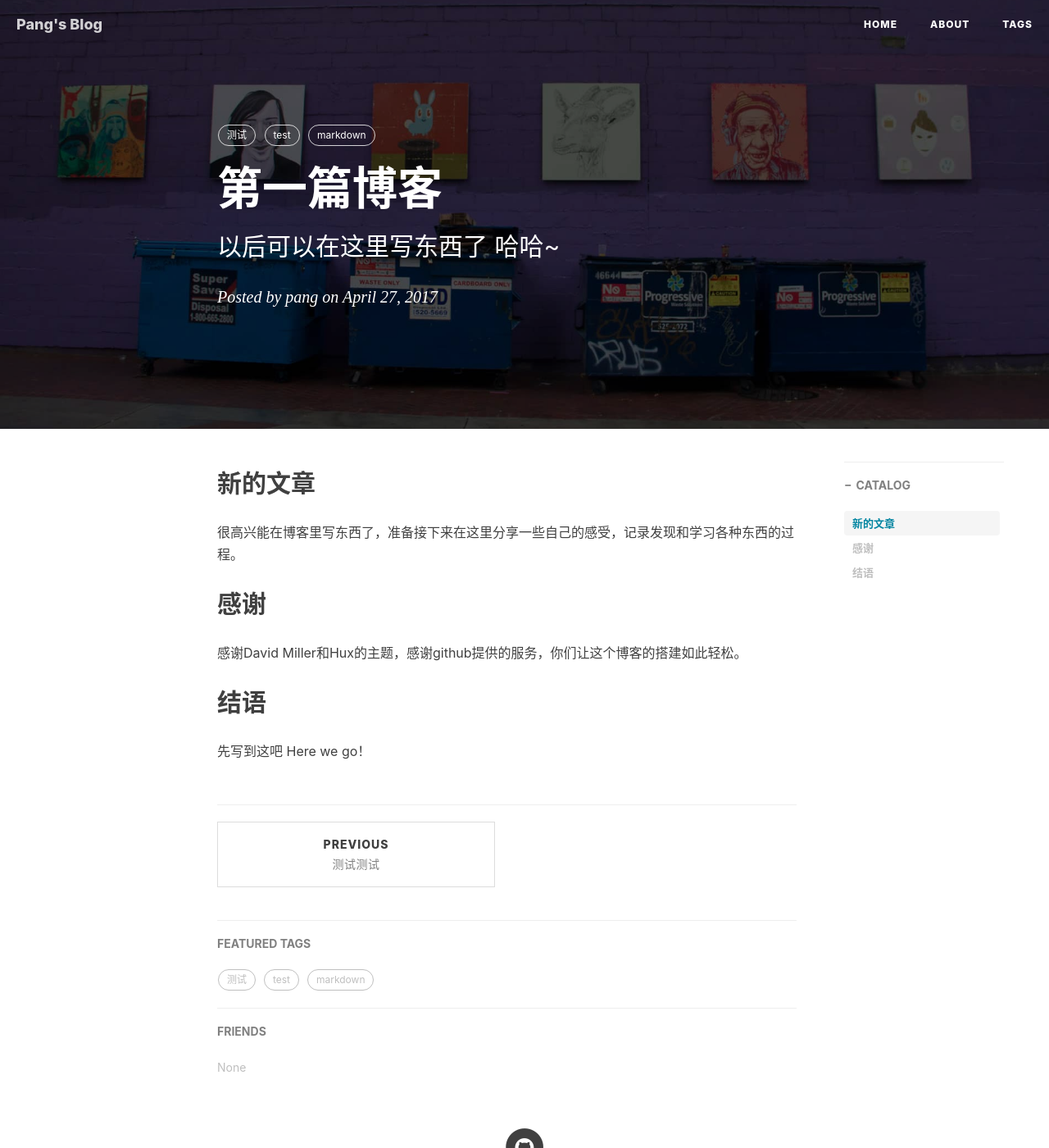
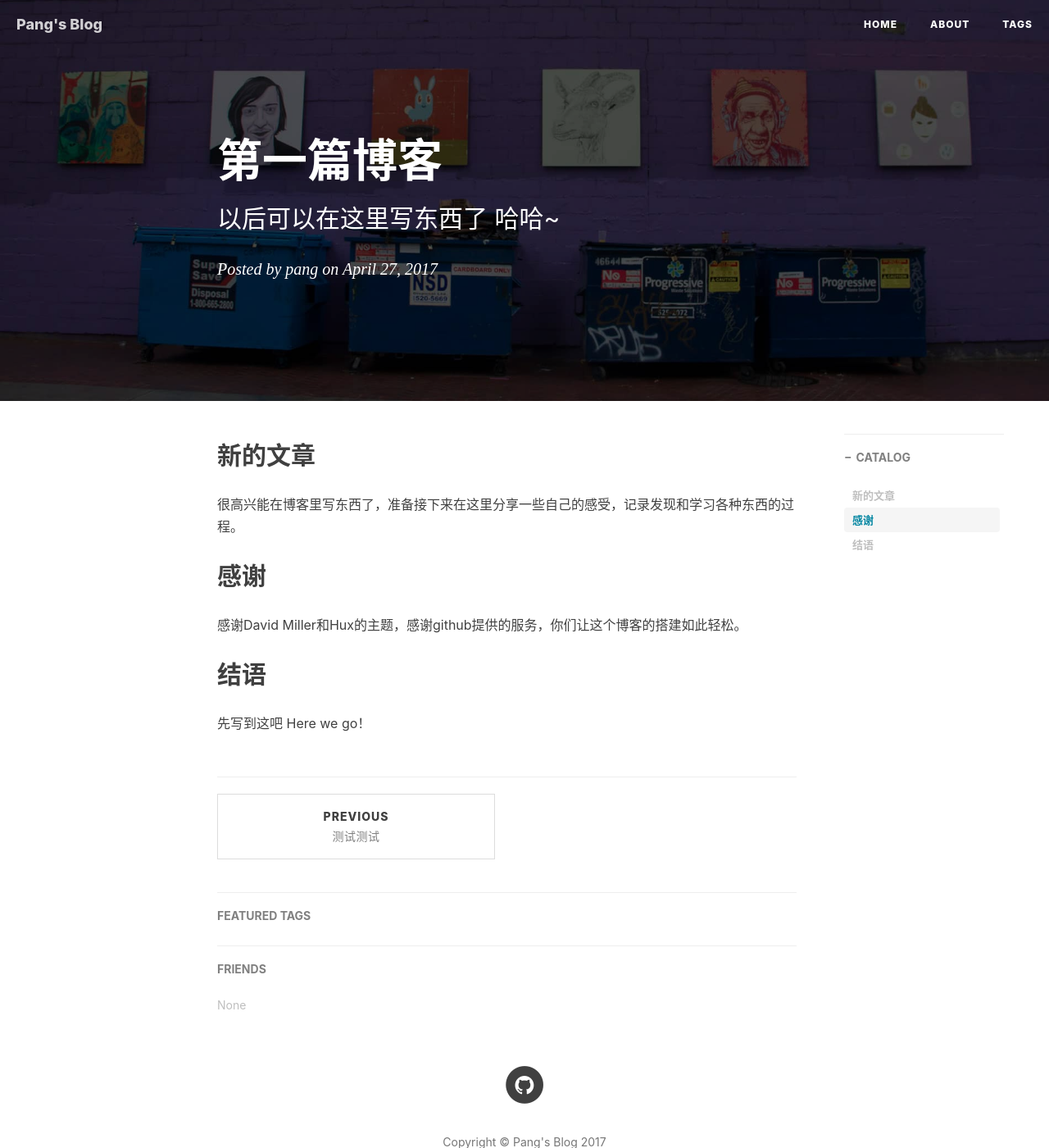
Before and after one commit to dadaosi/dadaosi.github.io, a Jekyll site: the page built from _posts/2017-04-26-new-posting.markdown, in a window 1280 px wide and 1400 px high. Shown: the whole window at 82% size. Built offline with Jekyll 4.4.1, drawn with Linux system fonts in a browser that asks for light colours; nearby versions of some CDN libraries; comment, search, counter and statistics services are not loaded.

Commit message:
new posting

```diff
--- a/_posts/2017-04-26-new-posting.markdown
+++ b/_posts/2017-04-26-new-posting.markdown
@@ -8,9 +8,6 @@
 header-mask: 0.3
 catalog:    true
 tags:
-    - 测试
-    - test
-    - markdown
 ---
 
 ## 新的文章
```
